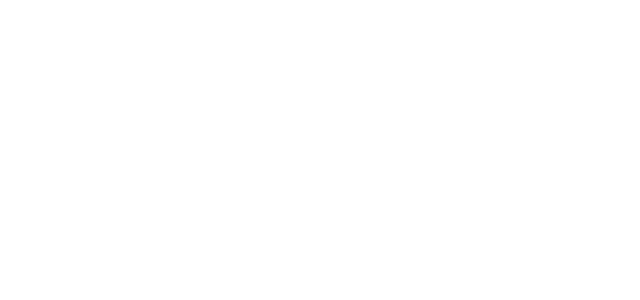
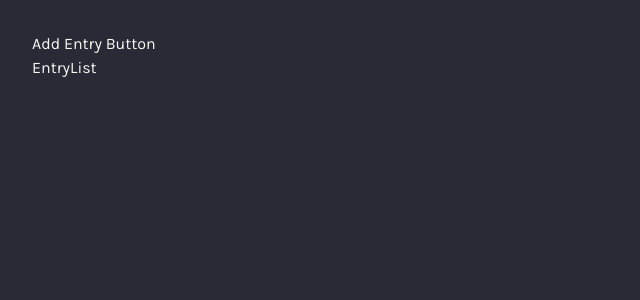
Before and after one commit to monica-mateescu/personal-diary, a React (Vite) app: page / in a window 1280 px wide. Shown: the top 300 px of the page, without its empty margins (0-640 px from the left). Built offline with nearby package versions, Linux system fonts and the light colour scheme.

Commit message:
add basic components structure

```diff
--- a/src/App.jsx
+++ b/src/App.jsx
@@ -1,3 +1,9 @@
-function App() {}
+import Home from "./pages/Home";
+
+function App() {
+    return <>
+        <Home />
+    </>
+}
 
 export default App;
--- /dev/null
+++ b/src/components/AddEntryModal.jsx
@@ -0,0 +1,7 @@
+const AddEntryModal = () => {
+  return (
+    <div>AddEntryModal</div>
+  )
+}
+
+export default AddEntryModal
--- /dev/null
+++ b/src/components/EntryList.jsx
@@ -0,0 +1,7 @@
+const EntryList = () => {
+  return (
+    <div>EntryList</div>
+  )
+}
+
+export default EntryList
--- /dev/null
+++ b/src/components/Header.jsx
@@ -0,0 +1,5 @@
+const Header = () => {
+  return <div>Add Entry Button</div>;
+};
+
+export default Header;
--- /dev/null
+++ b/src/components/ViewEntryModal.jsx
@@ -0,0 +1,7 @@
+const ViewEntryModal = () => {
+  return (
+    <div>ViewEntryModal</div>
+  )
+}
+
+export default ViewEntryModal
--- a/src/index.css
+++ b/src/index.css
@@ -1,2 +1,11 @@
+@import url('https://fonts.googleapis.com/css2?family=Playfair+Display:wght@400;600&family=Karla:wght@300;400;600&family=Dancing+Script:wght@500&display=swap');
 @import "tailwindcss";
-@plugin "daisyui";
+@plugin "daisyui" {
+    themes: dracula --default;
+};
+
+@layer base {
+  h1, h2, h3 { @apply font-['Playfair_Display']; }
+  body { @apply font-['Karla']; }
+  .handwriting { @apply font-['Dancing_Script']; }
+}
--- /dev/null
+++ b/src/pages/Home.jsx
@@ -0,0 +1,13 @@
+import Header from "../components/Header";
+import EntryList from "../components/EntryList";
+
+const Home = () => {
+  return (
+    <div className="container mx-auto p-8">
+      <Header />
+      <EntryList />
+    </div>
+  );
+};
+
+export default Home;
```
